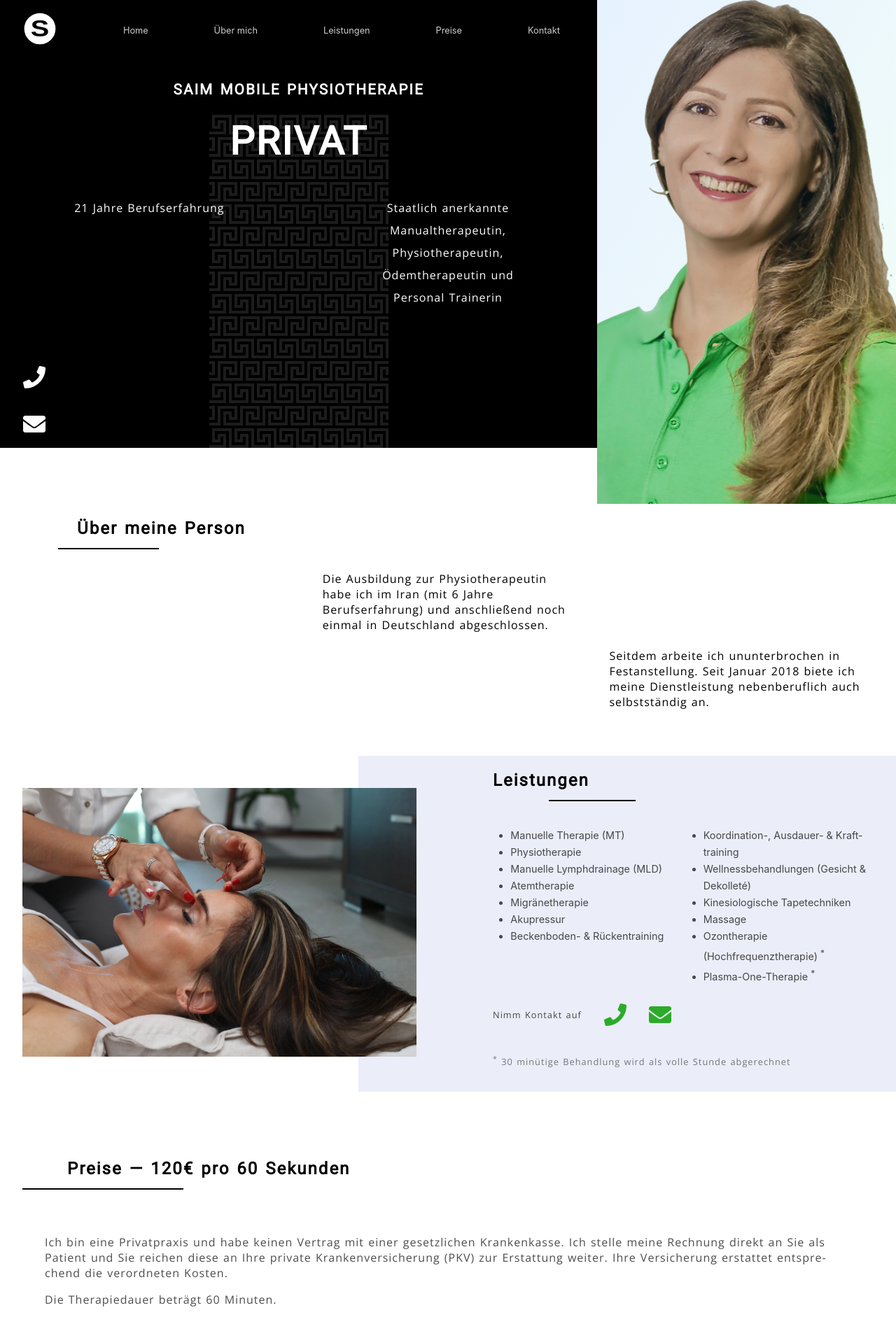
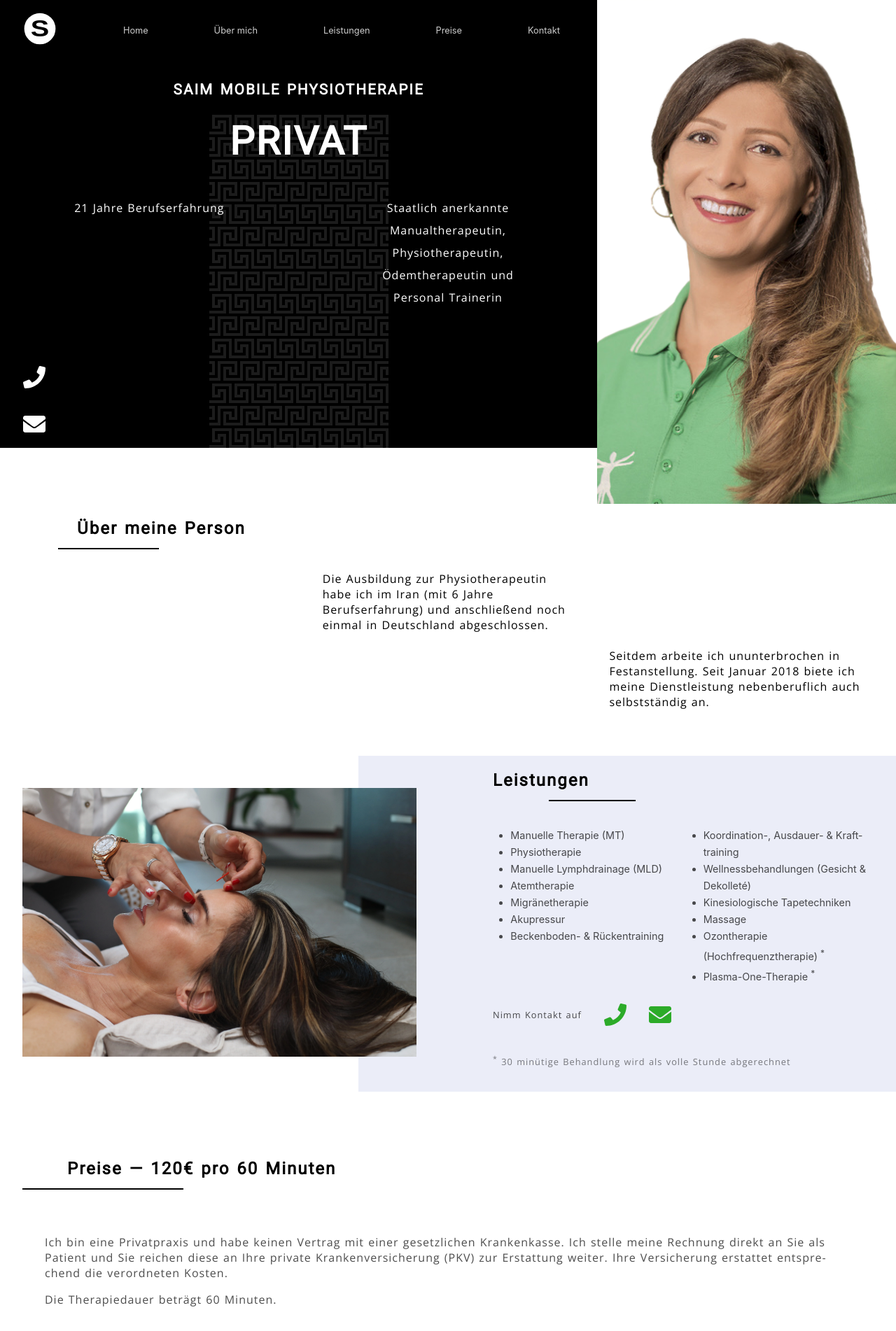
Before and after one commit to ab7z/saim-mobilephysio, a React (Create React App) app: page / in a window 1280 px wide. Shown: the top 1902 px of the page at 70% size. Built offline with nearby package versions, Linux system fonts and the light colour scheme.

Commit message:
add new hero image and some design corrections

```diff
--- a/src/components/Prices.js
+++ b/src/components/Prices.js
@@ -7,7 +7,7 @@ const Prices = () => {
         <React.Fragment>
             <section className={styles.prices} id={'prices'}>
                 <div className={styles.wrapper}>
-                    <h2 className={styles.heading}>Preise &mdash; 120€ pro 60 Sekunden</h2>
+                    <h2 className={styles.heading}>Preise &mdash; 120€ pro 60 Minuten</h2>
                     <div>
                         <p>Ich bin eine Privat­praxis und habe keinen Vertrag mit einer gesetz­lichen Kranken­kas­se.
                             Ich stelle meine Rech­nung direkt an Sie als Patient und Sie reichen diese an Ihre private
--- a/src/styles/components/Header.module.css
+++ b/src/styles/components/Header.module.css
@@ -96,19 +96,10 @@
 .right {
     grid-column: 5/-1;
     margin-bottom: -10vh;
-    background-image: linear-gradient(120deg,
-    rgba(90, 164, 255, 0.15),
-    rgba(0, 252, 97, 0.05)), url("../../img/f.png");
+    background-image: url("../../img/f.png");
     background-size: cover;
     background-repeat: no-repeat;
     background-position: center top;
-}
-
-@media (max-width: 1200px) {
-    .nav a {
-        font-size: .7rem;
-        display: contents;
-    }
 }
 
 @media (max-width: 768px) {
@@ -154,10 +145,6 @@
         height: 100vh;
     }
 
-    .nav a {
-        display: none;
-    }
-
     .helper {
         justify-content: flex-start;
     }
@@ -186,8 +173,9 @@
     }
 
     .right {
-        height: 45vh;
+        height: 50vh;
         grid-column: 3/-1;
+        margin-left: -2rem;
     }
 
     .svg {
@@ -207,10 +195,6 @@
     .subHeading {
         font-size: .9rem;
     }
-
-    .right {
-        height: 40vh;
-    }
 }
 
 @media (max-width: 320px) {
@@ -227,6 +211,11 @@
         font-size: .72rem;
         margin-bottom: .5rem;
     }
+
+    .right {
+        height: 45vh;
+        margin-left: 0;
+    }
 }
 
 /*fixme ipad pro view*/
--- a/src/styles/components/Navbar.module.css
+++ b/src/styles/components/Navbar.module.css
@@ -43,3 +43,16 @@
     background-color: var(--custom-green);
     width: 100%;
 }
+
+@media (max-width: 1200px) {
+    .nav li {
+        font-size: .7rem;
+        display: contents;
+    }
+}
+
+@media (max-width: 425px) {
+    .nav li {
+        display: none;
+    }
+}
```
Also changed, not shown: src/img/f.png.
